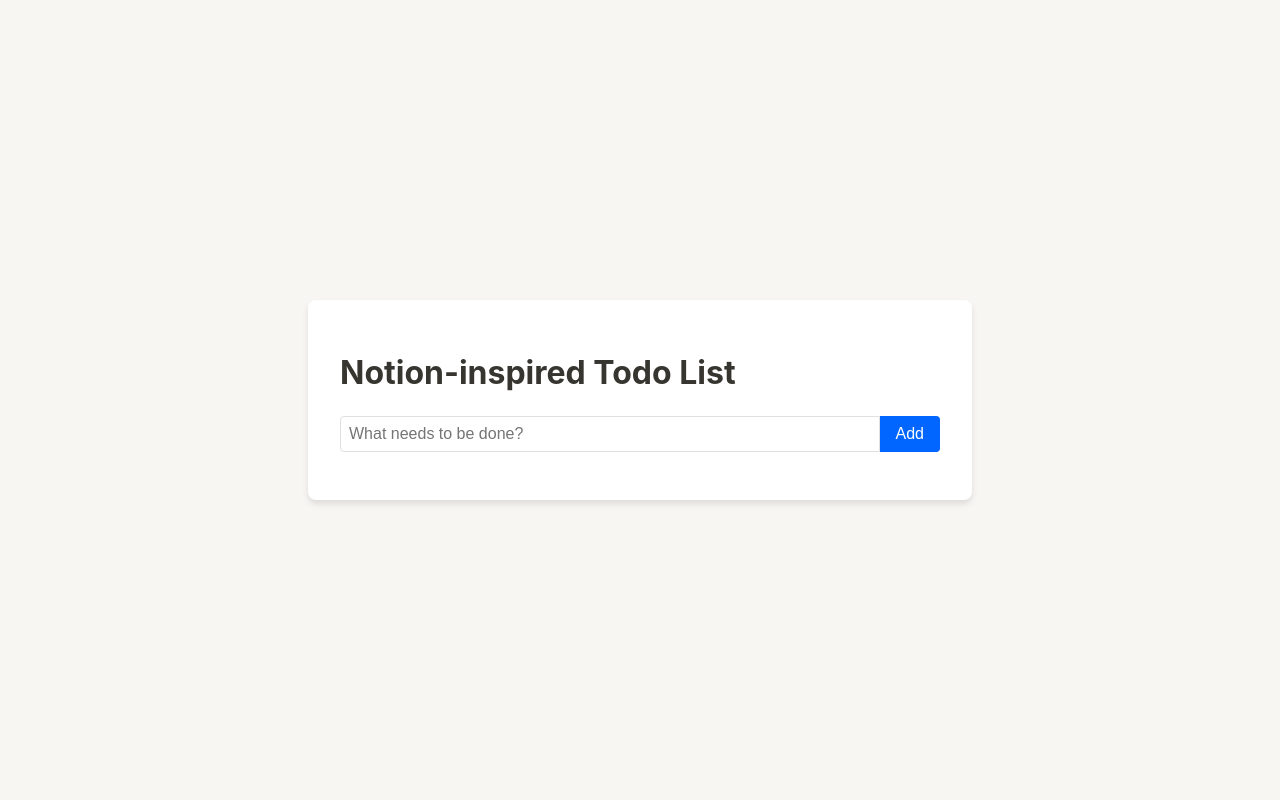
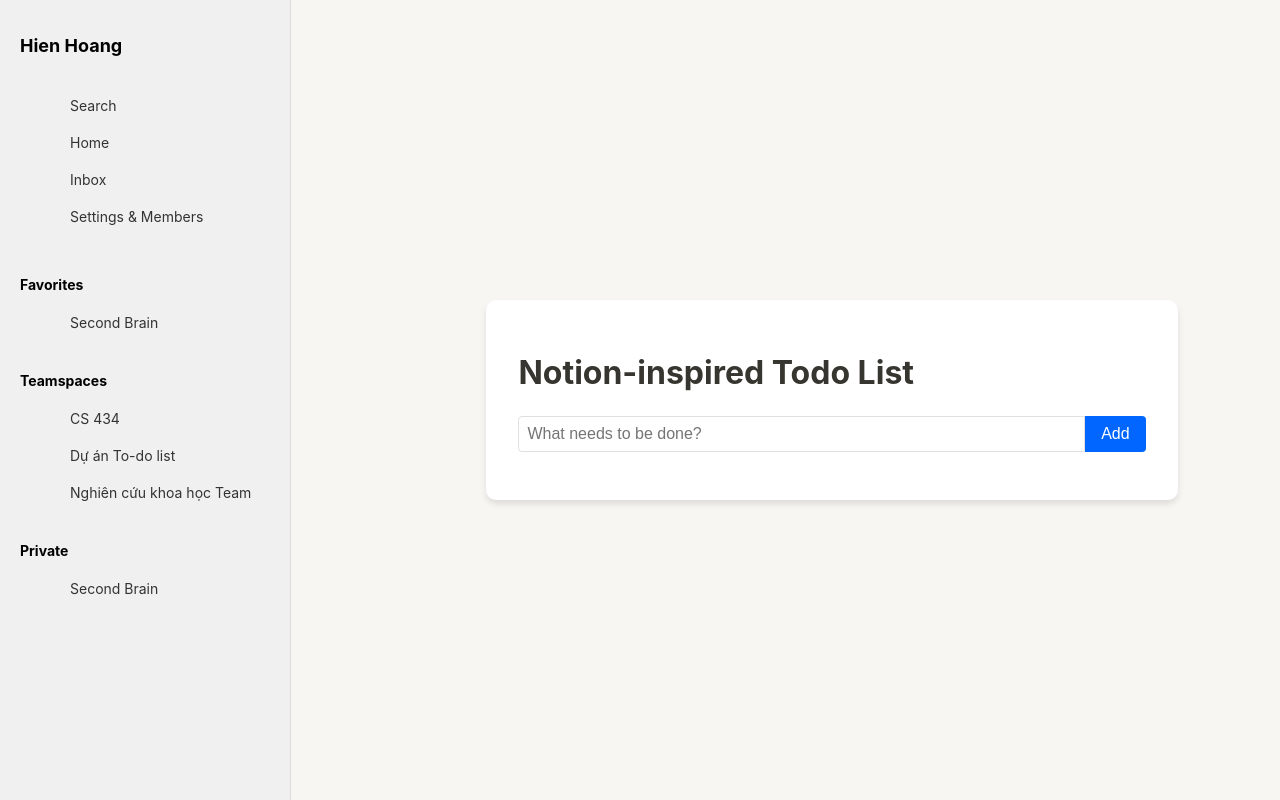
Before and after one commit to tungooxx/CS434-To-do-List, a plain HTML site: page index.html in a window 1280 px wide. Drawn offline with Linux system fonts and the light colour scheme.

Commit message:
update layout

```diff
--- a/index.html
+++ b/index.html
@@ -1,20 +1,62 @@
 <!DOCTYPE html>
 <html lang="en">
+
 <head>
     <meta charset="UTF-8">
     <meta name="viewport" content="width=device-width, initial-scale=1.0">
-    <title>Notion-inspired Todo List</title>
+    <title>CS434 Todo List</title>
     <link rel="stylesheet" href="styles.css">
 </head>
+
 <body>
     <div class="container">
-        <h1>Notion-inspired Todo List</h1>
-        <div class="todo-input">
-            <input type="text" id="todo-input" placeholder="What needs to be done?">
-            <button id="add-todo">Add</button>
+        <div class="container1">
+            <aside class="sidebar">
+                <div class="sidebar-header">
+                    <h2>Hien Hoang</h2>
+                </div>
+                <ul class="sidebar-menu">
+                    <li><a href="#">Search</a></li>
+                    <li><a href="#">Home</a></li>
+                    <li><a href="#">Inbox</a></li>
+                    <li><a href="#">Settings & Members</a></li>
+                </ul>
+                <div class="favorites">
+                    <h3>Favorites</h3>
+                    <ul>
+                        <li><a href="#">Second Brain</a></li>
+                    </ul>
+                </div>
+                <div class="teamspaces">
+                    <h3>Teamspaces</h3>
+                    <ul>
+                        <li><a href="#">CS 434</a></li>
+                        <li><a href="#">Dự án To-do list</a></li>
+                        <li><a href="#">Nghiên cứu khoa học Team</a></li>
+                    </ul>
+                </div>
+                <div class="private">
+                    <h3>Private</h3>
+                    <ul>
+                        <li><a href="#">Second Brain</a></li>
+                    </ul>
+                </div>
+            </aside>
         </div>
-        <ul id="todo-list"></ul>
+        <div class="container2">
+            <div class="main-app">
+
+                <h1>Notion-inspired Todo List</h1>
+                <div class="todo-input">
+                    <input type="text" id="todo-input" placeholder="What needs to be done?">
+                    <button id="add-todo">Add</button>
+                </div>
+
+                <ul id="todo-list"></ul>
+            </div>
+        </div>
     </div>
     <script src="script.js"></script>
 </body>
+
 </html>
--- a/styles.css
+++ b/styles.css
@@ -1,21 +1,104 @@
+.container {
+  display: flex;
+  width: 100%;
+}
+
+.container1 {
+  display: flex;
+  width: 30%;
+}
+
+.sidebar {
+  width: 250px;
+  /* height: max-content; */
+  background-color: #f0f0f0;
+  padding: 20px;
+  display: flex;
+  flex-direction: column;
+  border-right: 1px solid #ddd;
+}
+
+.sidebar h2 {
+  font-size: 18px;
+  margin-bottom: 20px;
+}
+
+.sidebar-menu,
+.favorites ul,
+.teamspaces ul,
+.private ul {
+  list-style: none;
+}
+
+.sidebar-menu li,
+.favorites ul li,
+.teamspaces ul li,
+.private ul li {
+  margin-bottom: 10px;
+}
+
+.sidebar-menu li a,
+.favorites ul li a,
+.teamspaces ul li a,
+.private ul li a {
+  text-decoration: none;
+  color: #333;
+  font-size: 14px;
+  padding: 5px 10px;
+  display: block;
+  border-radius: 5px;
+}
+
+.sidebar-menu li a:hover,
+.favorites ul li a:hover,
+.teamspaces ul li a:hover,
+.private ul li a:hover {
+  background-color: #ddd;
+}
+
+.sidebar h3 {
+  font-size: 14px;
+  margin-bottom: 10px;
+  margin-top: 20px;
+  font-weight: bold;
+}
+
+.content {
+  padding: 20px;
+  flex-grow: 1;
+  background-color: white;
+}
+
+.content h1 {
+  font-size: 24px;
+  font-weight: normal;
+}
+
 body {
-    font-family: -apple-system, BlinkMacSystemFont, 'Segoe UI', Roboto, Oxygen, Ubuntu, Cantarell, 'Open Sans', 'Helvetica Neue', sans-serif;
+  font-family: -apple-system, BlinkMacSystemFont, "Segoe UI", Roboto, Oxygen,
+    Ubuntu, Cantarell, "Open Sans", "Helvetica Neue", sans-serif;
   background-color: #f7f6f3;
   margin: 0;
   padding: 0;
   display: flex;
-    justify-content: center;
-    align-items: center;
+  /* justify-content: center; */
+  /* align-items: center; */
   min-height: 100vh;
 }
 
-.container {
-    background-color: #ffffff;
+.container2 {
+  display: flex;
+  justify-content: center;
+  align-items: center;
+  width: 70%;
   border-radius: 8px;
+}
+.main-app {
+  background-color: white;
   box-shadow: 0 4px 6px rgba(0, 0, 0, 0.1);
+  border-radius: 10px;
   padding: 2rem;
-    width: 100%;
-    max-width: 600px;
+  width: inherit;
 }
 
 h1 {
@@ -151,7 +234,7 @@ h1 {
 
 .todo-item.completed .todo-text {
   text-decoration: line-through;
-    color: #999;
+  color: #ff0000;
 }
 
 .edit-input {
```
Lines whose indentation alone changed are shown as unchanged.
